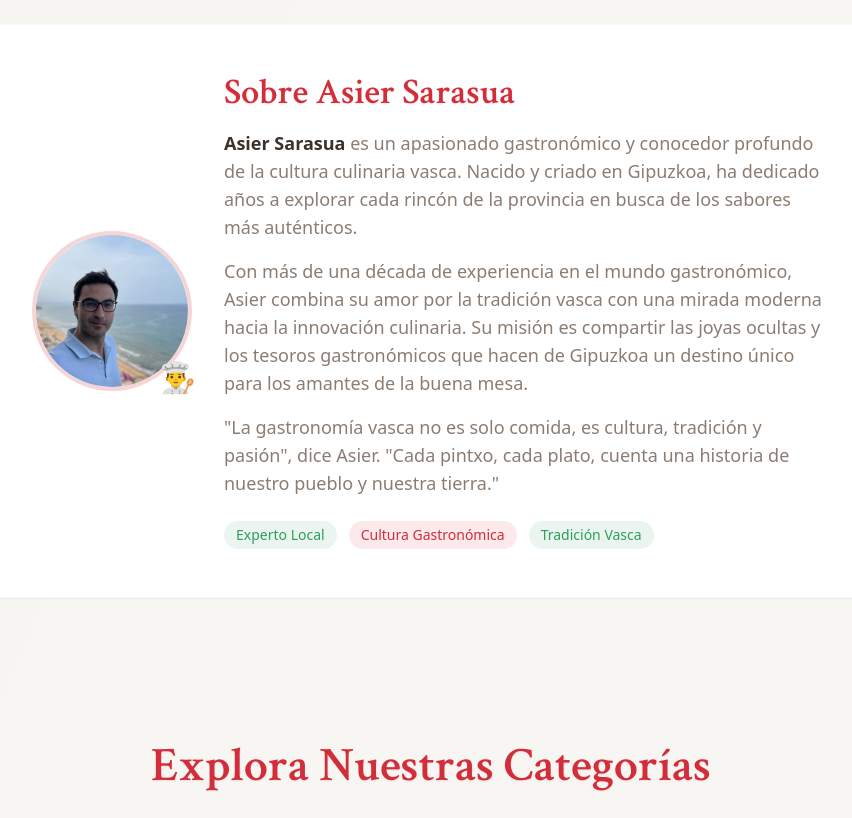
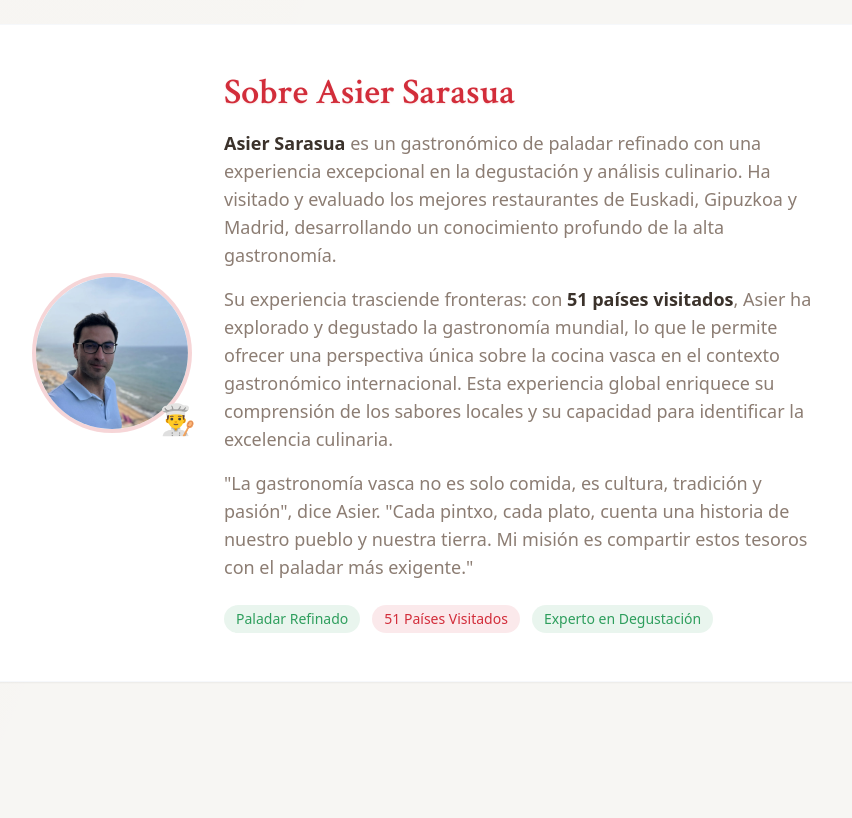
Before and after one commit to assarasua/foodie-gipuzkoa-by-asier, a React (Vite) app: page / in a window 1280 px wide. Shown: the part 600-1418 px from the top of the page, without its empty margins (209-1061 px from the left). Built offline with nearby package versions, Linux system fonts and the light colour scheme.

Commit message:
Update About section with experience
Update the description in the About section to include the user's experience in tasting, refined palate, and visiting restaurants in Euskadi, Gipuzkoa, Madrid, and 51 other countries.

```diff
--- a/src/components/AboutSection.tsx
+++ b/src/components/AboutSection.tsx
@@ -25,31 +25,31 @@ export const AboutSection = () => {
 
                 <div className="space-y-4 text-muted-foreground font-body">
                   <p className="text-base md:text-lg leading-relaxed">
-                    <strong className="text-foreground">Asier Sarasua</strong> es un apasionado gastronómico y conocedor profundo de la cultura culinaria vasca.
-                    Nacido y criado en Gipuzkoa, ha dedicado años a explorar cada rincón de la provincia en busca de los sabores más auténticos.
+                    <strong className="text-foreground">Asier Sarasua</strong> es un gastronómico de paladar refinado con una experiencia excepcional en la degustación y análisis culinario.
+                    Ha visitado y evaluado los mejores restaurantes de Euskadi, Gipuzkoa y Madrid, desarrollando un conocimiento profundo de la alta gastronomía.
                   </p>
 
                   <p className="text-base md:text-lg leading-relaxed">
-                    Con más de una década de experiencia en el mundo gastronómico, Asier combina su amor por la tradición vasca
-                    con una mirada moderna hacia la innovación culinaria. Su misión es compartir las joyas ocultas y los tesoros
-                    gastronómicos que hacen de Gipuzkoa un destino único para los amantes de la buena mesa.
+                    Su experiencia trasciende fronteras: con <strong className="text-foreground">51 países visitados</strong>, Asier ha explorado y degustado la gastronomía mundial,
+                    lo que le permite ofrecer una perspectiva única sobre la cocina vasca en el contexto gastronómico internacional. Esta experiencia global
+                    enriquece su comprensión de los sabores locales y su capacidad para identificar la excelencia culinaria.
                   </p>
 
                   <p className="text-base md:text-lg leading-relaxed">
                     "La gastronomía vasca no es solo comida, es cultura, tradición y pasión", dice Asier.
-                    "Cada pintxo, cada plato, cuenta una historia de nuestro pueblo y nuestra tierra."
+                    "Cada pintxo, cada plato, cuenta una historia de nuestro pueblo y nuestra tierra. Mi misión es compartir estos tesoros con el paladar más exigente."
                   </p>
                 </div>
 
                 <div className="mt-6 flex flex-wrap gap-3 justify-center md:justify-start">
                   <span className="px-3 py-1 bg-accent/10 text-accent rounded-full text-sm font-medium">
-                    Experto Local
+                    Paladar Refinado
                   </span>
                   <span className="px-3 py-1 bg-primary/10 text-primary rounded-full text-sm font-medium">
-                    Cultura Gastronómica
+                    51 Países Visitados
                   </span>
                   <span className="px-3 py-1 bg-basque-green/10 text-basque-green rounded-full text-sm font-medium">
-                    Tradición Vasca
+                    Experto en Degustación
                   </span>
                 </div>
               </div>
```
